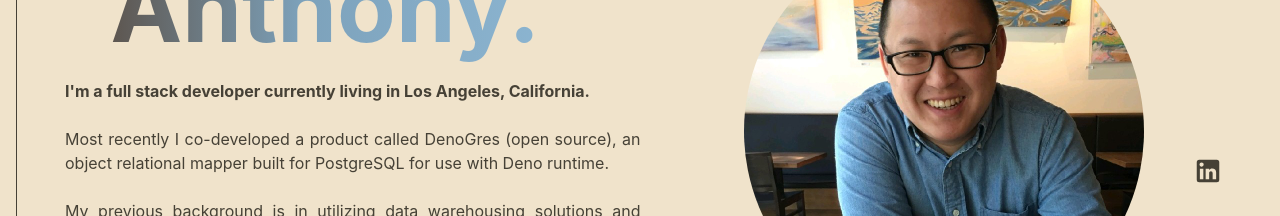
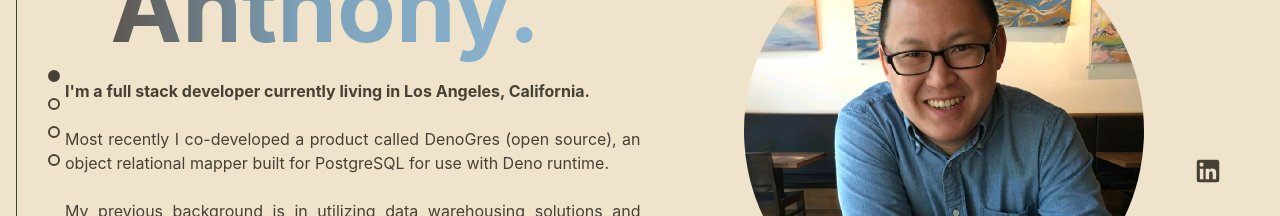
Before and after one commit to anthonylo87/Portfolio-Website, a React (Vite) app: page / in a window 1280 px wide. Shown: the part 282-498 px from the top of the page. Built offline with nearby package versions, Linux system fonts and the light colour scheme.

Commit message:
added dot nav styles

```diff
--- a/src/App.jsx
+++ b/src/App.jsx
@@ -1,6 +1,7 @@
 import { useState, useRef } from 'react';
 import MainContainer from './Layouts/MainContainer';
 import SectionContainer from './Layouts/SectionContainer';
+import DotNav from './components/DotNav';
 import NavBar from './Components/NavBar';
 import Socials from './components/Socials';
 import About from './pages/About';
@@ -10,7 +11,7 @@ import './App.css';
 
 function App() {
   const [color, setColor] = useState(`text-raffia-800`);
-  const [selSection, setSelSection] = useState(1);
+  const [selSection, setSelSection] = useState(0);
 
   const aboutRef = useRef(null);
   const expRef = useRef(null);
@@ -18,35 +19,38 @@ function App() {
   const contactRef = useRef(null);
 
   const appColor = {
-    1: {
+    0: {
       background: 'bg-raffia-400',
       textColor: 'text-raffia-900',
       borderColor: 'border-raffia-900',
+      bgFill: 'bg-raffia-900',
     },
-    2: {
+    1: {
       background: 'bg-raffia-900',
       textColor: 'text-raffia-200',
       borderColor: 'border-raffia-200',
+      bgFill: 'bg-raffia-200',
     },
-    3: {
+    2: {
       background: 'bg-nepal-200',
       textColor: 'text-nepal-900',
       borderColor: 'border-nepal-900',
+      bgFill: 'bg-nepal-900',
     },
-    4: {},
+    3: {},
   };
 
   const changeColor = () => {
     let height = window.innerHeight;
     if (window.scrollY >= 2 * height) {
-      setColor(appColor[3].textColor);
-      setSelSection(3);
-    } else if (window.scrollY >= height) {
       setColor(appColor[2].textColor);
       setSelSection(2);
-    } else {
+    } else if (window.scrollY >= height) {
       setColor(appColor[1].textColor);
       setSelSection(1);
+    } else {
+      setColor(appColor[0].textColor);
+      setSelSection(0);
     }
   };
 
@@ -55,33 +59,41 @@ function App() {
   return (
     <div className='App flex flex-row justify-center'>
       <MainContainer>
-        <Socials color={color} />
-        <NavBar
+        <DotNav
+          selSection={selSection}
+          borderColor={appColor[selSection].borderColor}
+          bgFill={appColor[selSection].bgFill}
           aboutRef={aboutRef}
           expRef={expRef}
           projectRef={projectRef}
+        />
+        <Socials color={color} />
+        <NavBar
           color={color}
+          aboutRef={aboutRef}
+          expRef={expRef}
+          projectRef={projectRef}
         />
-        <SectionContainer bgColor={appColor[1].background}>
+        <SectionContainer bgColor={appColor[0].background}>
           <About
             aboutRef={aboutRef}
+            id={0}
+            selSection={selSection}
+            appColor={appColor}
+          />
+        </SectionContainer>
+        <SectionContainer bgColor={appColor[1].background}>
+          <Experience
+            expRef={expRef}
             id={1}
             selSection={selSection}
             appColor={appColor}
           />
         </SectionContainer>
         <SectionContainer bgColor={appColor[2].background}>
-          <Experience
-            expRef={expRef}
-            id={2}
-            selSection={selSection}
-            appColor={appColor}
-          />
-        </SectionContainer>
-        <SectionContainer bgColor={appColor[3].background}>
           <Projects
             projectRef={projectRef}
-            id={3}
+            id={2}
             selSection={selSection}
             appColor={appColor}
           />
--- /dev/null
+++ b/src/Components/DotNav.jsx
@@ -0,0 +1,56 @@
+function Dot({ bgFill, borderColor, id, selSection, refType }) {
+  const scrollIntoView = (ref) => {
+    ref.current.scrollIntoView({ behavior: 'smooth' });
+  };
+
+  return (
+    <button
+      onClick={() => scrollIntoView(refType)}
+      className={`border-2 rounded-full w-3 h-3 my-2 ${borderColor} ${
+        id === selSection && bgFill
+      } ${id !== selSection && `hover:animate-ping hover:duration-900`}`}
+    ></button>
+  );
+}
+
+function DotNav({
+  selSection,
+  borderColor,
+  bgFill,
+  aboutRef,
+  expRef,
+  projectRef,
+}) {
+  return (
+    <nav className='fixed inset-y-0 left-12 flex flex-col justify-center'>
+      <Dot
+        id={0}
+        selSection={selSection}
+        bgFill={bgFill}
+        borderColor={borderColor}
+        refType={aboutRef}
+      />
+      <Dot
+        id={1}
+        selSection={selSection}
+        bgFill={bgFill}
+        borderColor={borderColor}
+        refType={expRef}
+      />
+      <Dot
+        id={2}
+        selSection={selSection}
+        bgFill={bgFill}
+        borderColor={borderColor}
+        refType={projectRef}
+      />
+      <Dot
+        id={3}
+        selSection={selSection}
+        bgFill={bgFill}
+        borderColor={borderColor}
+      />
+    </nav>
+  );
+}
+export default DotNav;
--- /dev/null
+++ b/src/Components/ProjectCard.jsx
@@ -0,0 +1,4 @@
+function ProjectCard() {
+  return <div>ProjectCard</div>;
+}
+export default ProjectCard;
--- a/src/Components/Socials.jsx
+++ b/src/Components/Socials.jsx
@@ -14,7 +14,7 @@ function Icon({ children, href }) {
 
 function Socials({ color }) {
   return (
-    <div className={`flex flex-col fixed right-12 bottom-48 gap-4 ${color}`}>
+    <nav className={`flex flex-col fixed right-12 bottom-48 gap-4 ${color}`}>
       <Icon href='https://www.linkedin.com/in/anthonyelo/'>
         <LinkedInIcon fontSize='inherit' />
       </Icon>
@@ -24,7 +24,7 @@ function Socials({ color }) {
       <Icon href='mailto:87.anthonylo@gmail.com'>
         <EmailIcon fontSize='inherit' />
       </Icon>
-    </div>
+    </nav>
   );
 }
 export default Socials;
--- a/src/pages/About.jsx
+++ b/src/pages/About.jsx
@@ -9,7 +9,7 @@ function About({ aboutRef, id, selSection, appColor }) {
       <SectionBorder
         id={id}
         selSection={selSection}
-        header={`${String(id).padStart(2, '0')}. About`}
+        header={`${String(id + 1).padStart(2, '0')}. About`}
         orientation={`left`}
         appColor={appColor}
       >
--- a/src/pages/Experience.jsx
+++ b/src/pages/Experience.jsx
@@ -34,18 +34,34 @@ function Experience({ expRef, id, selSection, appColor }) {
     {
       listId: 0,
       companyName: 'DenoGres',
+      timeWorked: '2022 - Present',
+      description: [
+        'Developed a comprehensive ORM library for the Deno runtime (Node.js), allowing developers to fully interact with SQL databases without having to parse query strings',
+        'Designed a bi-directional synchronization between model classes and database schema, ensuring that Model classes subscribe to changes made to the underlying database schema.',
+        'Constructed a graphical interface using Deno’s Fresh.js full stack framework (React and Tailwind), allowing users to test and run queries directly off the CLI/browser',
+      ],
     },
     {
       listId: 1,
       companyName: 'Arup',
+      timeWorked: '2019 - 2021',
+      description: [
+        'Led budgeting, forecasting and annual planning processes for the Americas region (>450M revenue annually)',
+        'Served as lead on regional strategic planning/business intelligence initiatives for C-suite team (CFO, COO, CEO)',
+        'Collected data from Azure SQL data warehouse, created Power BI data models, and summarized data into KPI dashboards tracking project and office level financial metrics',
+      ],
     },
     {
       listId: 2,
       companyName: 'Talend',
+      timeWorked: '2016 - 2019',
+      description: [],
     },
     {
       listId: 3,
       companyName: 'Genesys',
+      timeWorked: '2014 - 2016',
+      description: [],
     },
   ];
 
@@ -79,7 +95,7 @@ function Experience({ expRef, id, selSection, appColor }) {
       <SectionBorder
         id={id}
         selSection={selSection}
-        header={`${String(id).padStart(2, '0')}. Experience`}
+        header={`${String(id + 1).padStart(2, '0')}. Experience`}
         orientation={`right`}
         appColor={appColor}
       >
@@ -91,27 +107,16 @@ function Experience({ expRef, id, selSection, appColor }) {
         <div className='flex flex-row w-9/12 mx-auto'>
           <div className='flex flex-col w-5/12'>{workplacesComponents}</div>
           <div className={`border ${appColor[id].borderColor} w-full p-6`}>
-            <div className='flex flex-row justify-between mb-6 text-lg font-bold'>
-              <h2>DenoGres</h2>
-              <p>2022 - Present</p>
+            <div className='flex flex-row justify-between mb-2 text-lg font-bold'>
+              <h2>{currentWP[0].companyName}</h2>
+              <p>{currentWP[0].timeWorked}</p>
             </div>
             <ul className='text-xs text-justify list-disc list-inside'>
-              <li className='mb-3'>
-                Developed a comprehensive ORM library for the Deno runtime
-                (Node.js), allowing developers to fully interact with SQL
-                databases without needing to parse query strings
-              </li>
-              <li className='mb-3'>
-                Established bi-directional data flow between model classes and
-                database schema, establishing a consistent “source of truth”
-                data model and negating potential synchronization issues between
-                sources
-              </li>{' '}
-              <li className='mb-3'>
-                Constructed a graphical interface using Deno’s Fresh.js full
-                stack framework (React and Tailwind), allowing users to test and
-                and run queries via the browser
-              </li>
+              {currentWP[0].description.map((ele, idx) => (
+                <li key={idx} className='p-2'>
+                  {ele}
+                </li>
+              ))}
             </ul>
           </div>
         </div>
--- a/src/pages/Projects.jsx
+++ b/src/pages/Projects.jsx
@@ -10,7 +10,7 @@ function Projects({ projectRef, id, selSection, appColor }) {
       <SectionBorder
         id={id}
         selSection={selSection}
-        header={`${String(id).padStart(2, '0')}. Projects`}
+        header={`${String(id + 1).padStart(2, '0')}. Projects`}
         orientation={`left`}
         appColor={appColor}
       >
```
